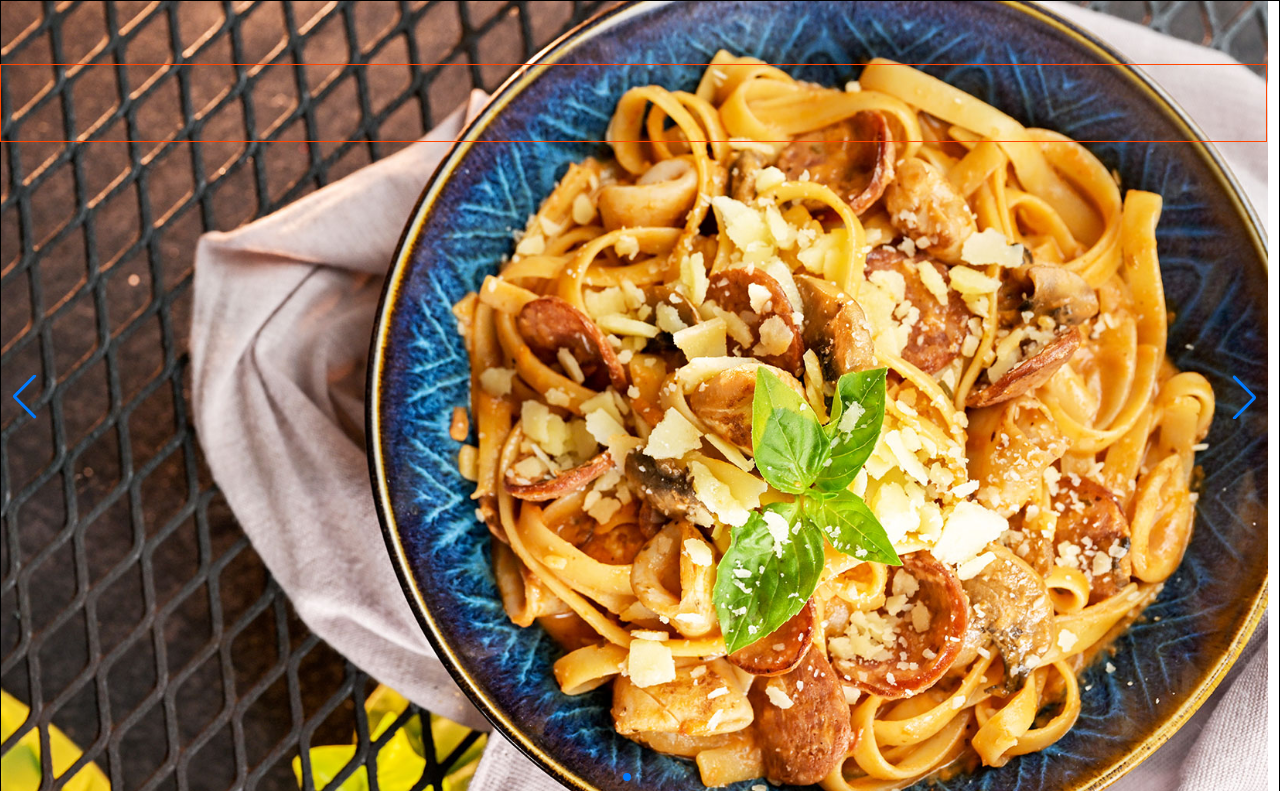
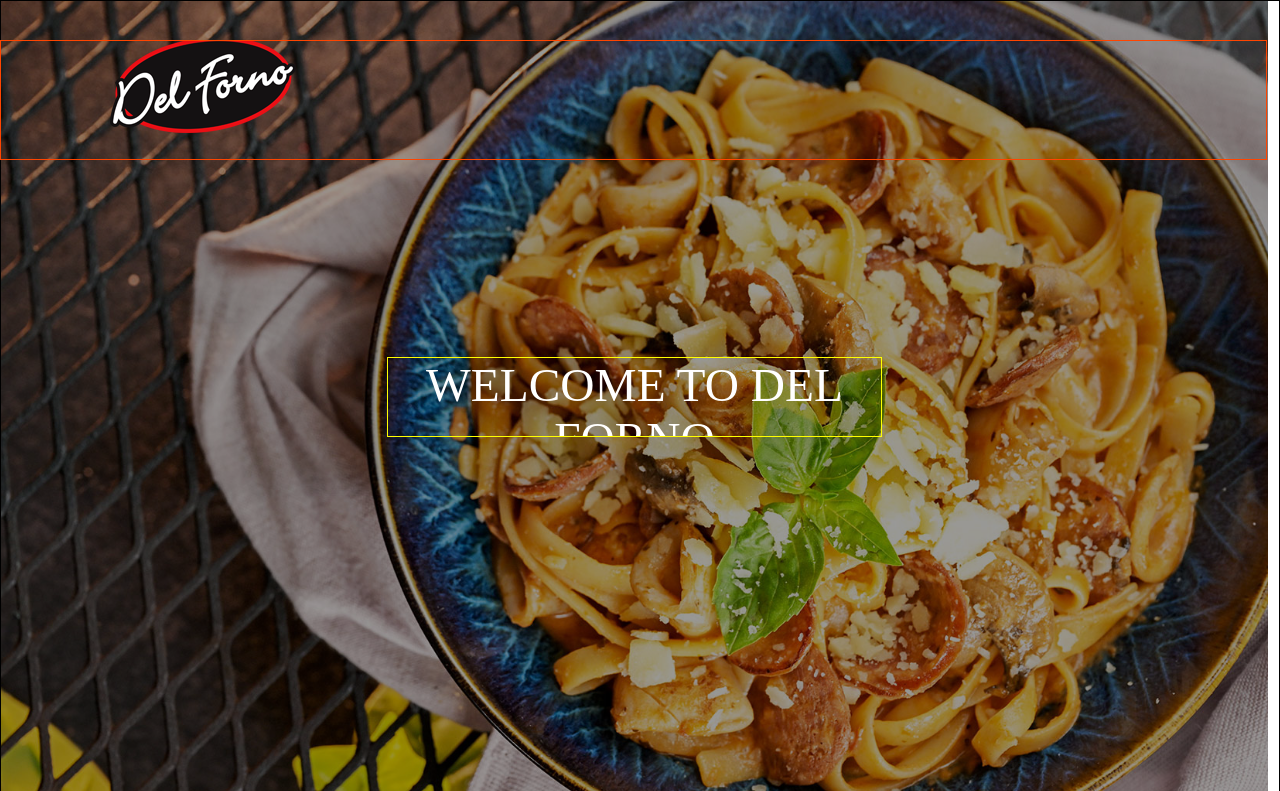
Before and after one commit to samuelmbaya/DelForno, a website: page index.html in a window 1280 px wide. Shown: the top 791 px of the page. Drawn offline with nearby package versions, Linux system fonts and the light colour scheme.

Commit message:
modified navbar

```diff
--- a/index.html
+++ b/index.html
@@ -9,17 +9,20 @@
 <body>
 
     <div class="front">
-        <div class="navbar" style="position: fixed;">
 
+        <div class="navbar">
+          <img src="/images/logo-white.png" alt="" class="logo1">
         </div>
 
         <div class="banner">
-            <swiper-container class="mySwiper" pagination="true" pagination-clickable="true" navigation="true" space-between="30"
-            loop="true" autoplay-delay="3000" speed="5000" autoplay-disable-on-interaction="false">
-                <swiper-slide><img src="/images/pic-01.jpg" alt=""></swiper-slide>
-                <swiper-slide><img src="/images/pic-04.jpg" alt=""></swiper-slide>
+            <swiper-container class="mySwiper" pagination="true" pagination-clickable="true" navigation="true" space-between="0"
+            loop="true" autoplay-delay="3000" speed="2800" autoplay-disable-on-interaction="false">
+                <swiper-slide><img src="/images/pic-01.jpg" alt="">
+                    <div class="s1c">WELCOME TO DEL FORNO</div>
+                </swiper-slide>
+                <!-- <swiper-slide><img src="/images/pic-04.jpg" alt=""></swiper-slide>
                 <swiper-slide><img src="/images/pic-10.jpg" alt=""></swiper-slide>
-                <swiper-slide><img src="/images/mountainlake.jpg" alt=""></swiper-slide>
+                <swiper-slide><img src="/images/mountainlake.jpg" alt=""></swiper-slide> -->
               </swiper-container>
 
               <script src="https://cdn.jsdelivr.net/npm/swiper@11/swiper-element-bundle.min.js"></script>
--- a/style.css
+++ b/style.css
@@ -4,27 +4,6 @@
     box-sizing: border-box;
     overflow-x: hidden;
 }
-
-swiper-container {
-    width: 99vw;
-    height: 99vh;
-  }
-
-  swiper-slide {
-    text-align: center;
-    font-size: 18px;
-    background: #fff;
-    display: flex;
-    justify-content: center;
-    align-items: center;
-  }
-
-  swiper-slide img {
-    display: block;
-    width: 99vw;
-    height: 99vh;
-    object-fit: cover;
-  }
 
 .front{
     z-index: 1;
@@ -33,12 +12,17 @@ swiper-container {
 .navbar{
     border: 1px solid orangered;
     width: 99vw;
-    height: 9.8vh;
+    height: 15vh;
     position: absolute;
     z-index: 1000;
-    margin-top: 8vh;
+    margin-top: 5vh;
 }
 
+.logo1{
+    position: absolute;
+    margin-left: 8vw;
+    margin-top: -0.7vh;
+}
 
 .banner{
     border: 1px solid black;
@@ -72,3 +56,36 @@ swiper-container {
     background-color: black;
     opacity: 1;
 }
+
+swiper-container {
+    width: 99vw;
+    height: 99vh;
+  }
+
+  swiper-slide {
+    text-align: center;
+    font-size: 18px;
+    background: #616161;
+    display: flex;
+    justify-content: center;
+    align-items: center;
+    filter: brightness(-90);
+  }
+
+  swiper-slide img {
+    display: block;
+    width: 99vw;
+    height: 99vh;
+    object-fit: cover;
+    filter: brightness(60%);
+  }
+
+  .s1c{
+    position: absolute;
+    border: 1px solid yellow;
+    color: white;
+    width: 38.6vw;
+    height: 10vh;
+    font-size: 47.4px;
+    padding: 0;
+  }
```
Also changed, not shown: images/home-01.jpg (added), images/home-02.jpg (added).
